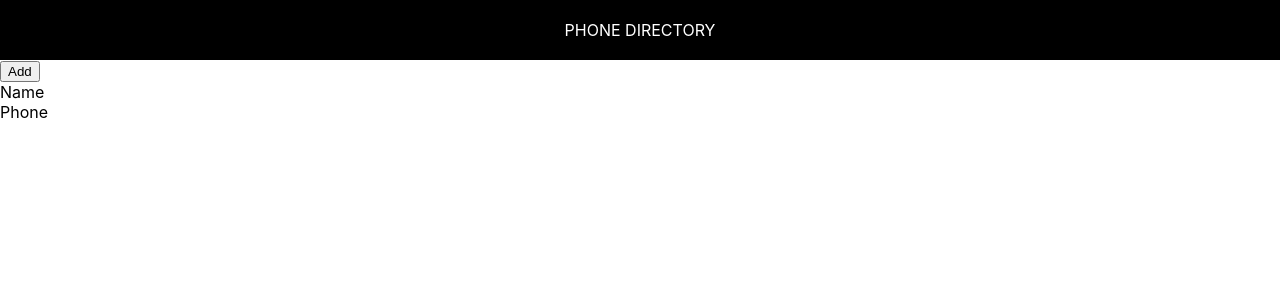
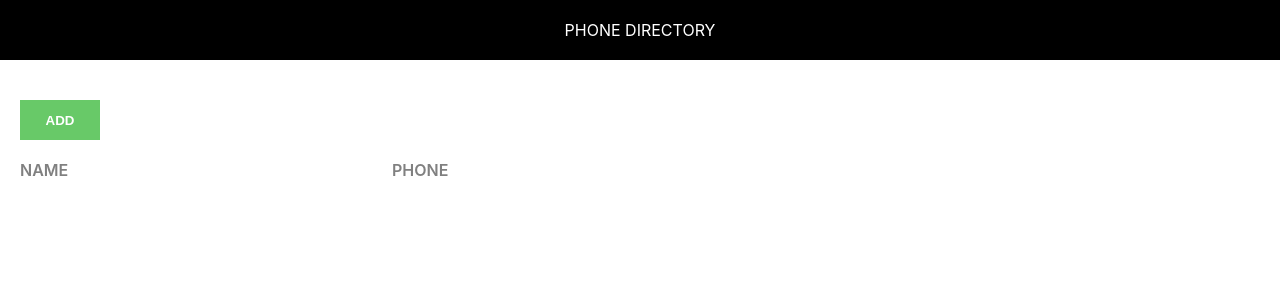
Before and after one commit to lucifer-art/phone-directory, a React (Create React App) app: page / in a window 1280 px wide. Shown: the top 300 px of the page. Built offline with nearby package versions, Linux system fonts and the light colour scheme.

Commit message:
added style for app page

```diff
--- /dev/null
+++ b/src/App.css
@@ -0,0 +1,28 @@
+.component-body-container {
+    padding: 20px;
+}
+.cust-btn{
+    padding: 10px;
+    border: none;
+    text-transform: uppercase;
+    width: 80px;
+    height:40px;
+    font-weight: bold;
+    margin-top: 20px;
+    margin-bottom: 20px;
+}
+.add{
+    background-color: #68c968;
+    color: #fff;
+}
+.gridView{
+    display: grid;
+    grid-template-columns: 30% 40% auto;
+    margin-bottom: 10px;
+}
+.phoneText, .nameText{
+    font-size: 1rem;
+    font-weight: 600;
+    text-transform: uppercase;
+    color:#808080;
+}
--- a/src/App.js
+++ b/src/App.js
@@ -1,23 +1,29 @@
-import React, { Component} from 'react';
+import React, { Component } from 'react';
 import Header from './Header';
+import './App.css';
 
-class App extends Component{
-  render(){
-    return(
+class App extends Component {
+  render() {
+    return (
       <div>
-        <Header>Hello World!</Header>
-        <button>Add</button>
-        <div>
-          <span>Name</span><br />
-          <span>Phone</span>
-        </div>
         {/* <div id="module">
           <p>ReactJS</p>
         </div> */}
+        <Header>Hello World!</Header>
+        <div className='component-body-container'>
+          <button className='cust-btn add'>Add</button>
+          <div className='gridView'>
+            <div className='nameText'>Name</div>
+            <div className='phoneText'>Phone</div>
+          </div>
+        </div>
+
+
       </div>
+
       // React.createElement("div",{id:"module"},
       // React.createElement('p',null,'ReactJS')
-      );
+    );
   }
 }
 // function App() {
```
Also changed, not shown: 1 other file (tests, documents, lock files or other folders).
